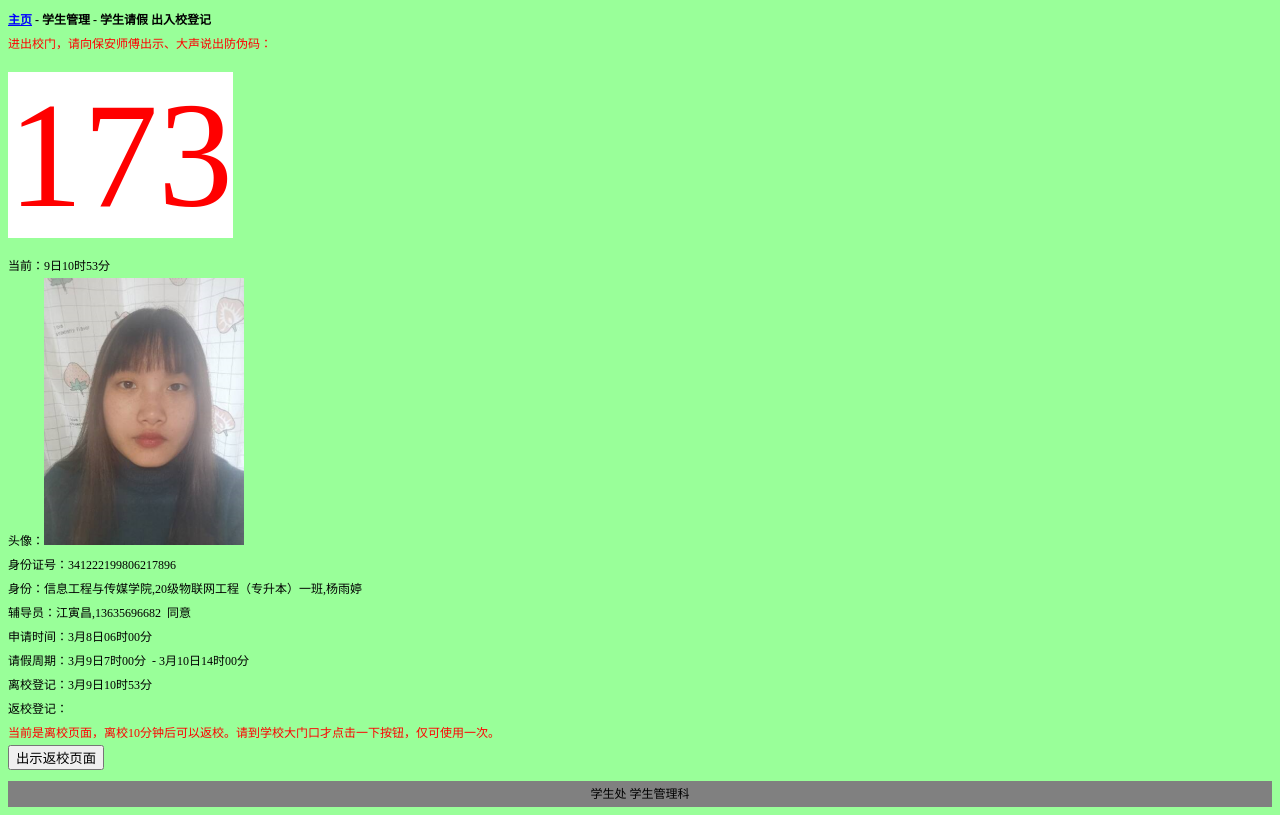
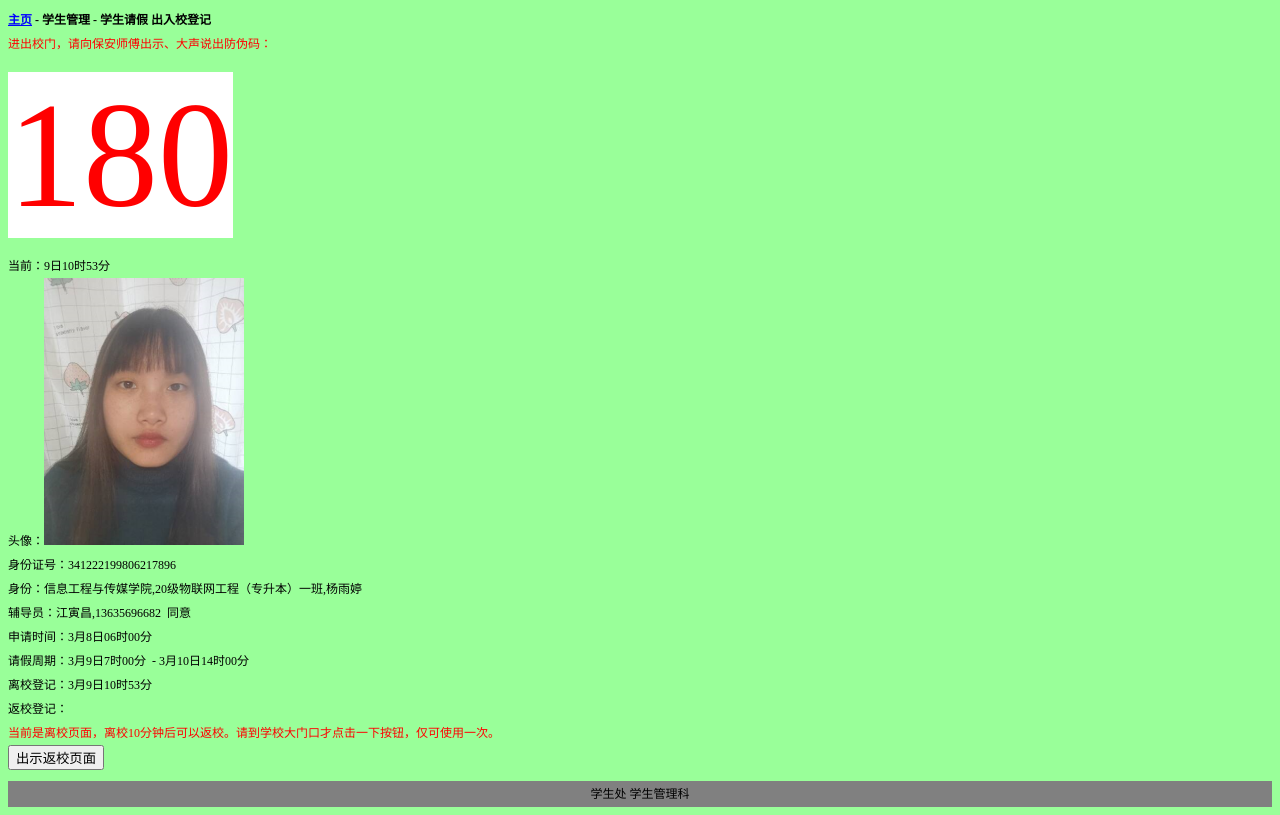
Before and after one commit to Sustary/demo, a plain HTML site: page 15/green.html in a window 1280 px wide. Drawn offline with Linux system fonts and the light colour scheme.

Commit message:
Update green.html

```diff
--- a/15/green.html
+++ b/15/green.html
@@ -25,7 +25,7 @@
 		<span class="auto-style1">进出校门，请向保安师傅出示、大声说出防伪码：</span>
 		<br />
 		<br />
-		<span id="fwm" style="color:Red;background-color:White;font-size: 150px;line-height:100%;">173</span>
+		<span id="fwm" style="color:Red;background-color:White;font-size: 150px;line-height:100%;">180</span>
 		<br />
 		<br />
 		当前：<span id="clock"></span>
```
